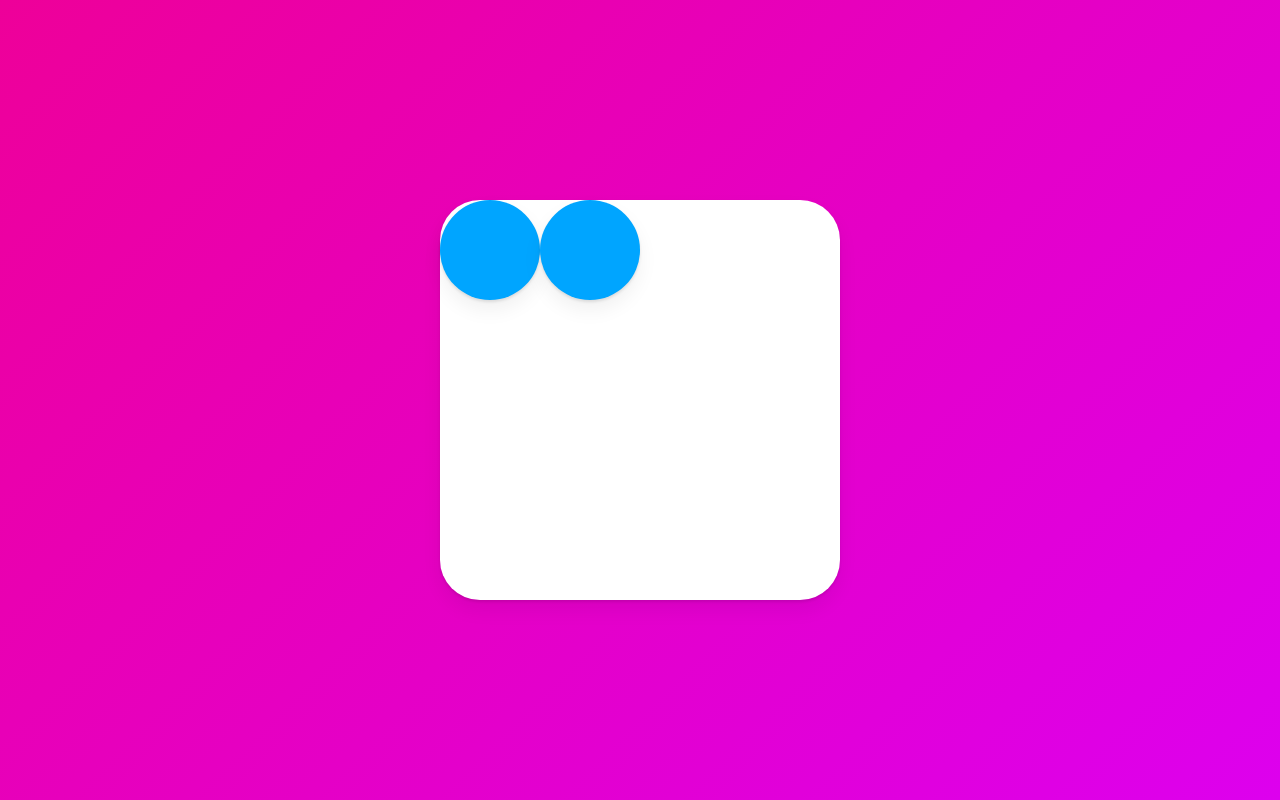
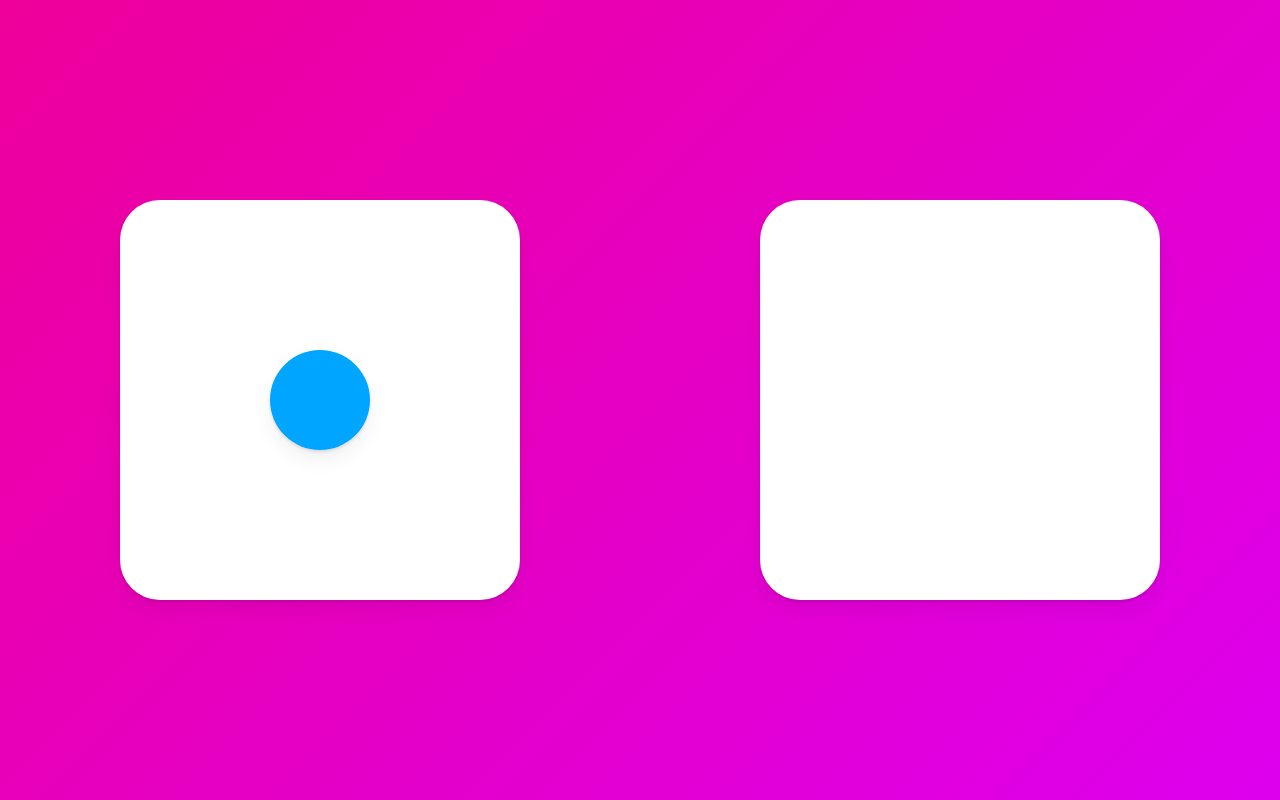
Before and after one commit to jwhong70/r-animation, a React (Create React App) app: page / in a window 1280 px wide. Built offline with nearby package versions, Linux system fonts and the light colour scheme.

Commit message:
#12 Shared Layout

```diff
--- a/src/App.tsx
+++ b/src/App.tsx
@@ -7,8 +7,9 @@
 import Path from "./components/Path";
 import Slide from "./components/Slide";
 import Layout from "./components/Layout";
+import SharedLayout from "./components/SharedLayout";
 
 function App() {
-  return <Layout />;
+  return <SharedLayout />;
 }
 export default App;
--- /dev/null
+++ b/src/components/SharedLayout.tsx
@@ -0,0 +1,51 @@
+import styled from "styled-components";
+import { motion } from "framer-motion";
+import { useState } from "react";
+
+const Wrapper = styled(motion.div)`
+  height: 100vh;
+  width: 100vw;
+  display: flex;
+  justify-content: space-around;
+  align-items: center;
+`;
+
+const Box = styled(motion.div)`
+  width: 400px;
+  height: 400px;
+  background-color: rgba(255, 255, 255, 1);
+  border-radius: 40px;
+  display: flex;
+  justify-content: center;
+  align-items: center;
+  box-shadow: 0 2px 3px rgba(0, 0, 0, 0.1), 0 10px 20px rgba(0, 0, 0, 0.06);
+`;
+//
+const Circle = styled(motion.div)`
+  background-color: #00a5ff;
+  height: 100px;
+  width: 100px;
+  box-shadow: 0 2px 3px rgba(0, 0, 0, 0.1), 0 10px 20px rgba(0, 0, 0, 0.06);
+`;
+
+function SharedLayout() {
+  const [clicked, setClicked] = useState(false);
+  const toggleClicked = () => setClicked((prev) => !prev);
+  return (
+    // LayoutGroup: 레이아웃 애니메이션을 함께 수행해야 하는 motion 컴포넌트를 그룹화함
+    // layoutId prop: LayoutGroup을 그룹화할 때, 각 컴포넌트에 설정하는 prop
+    <Wrapper onClick={toggleClicked}>
+      <Box>
+        {!clicked ? (
+          <Circle layoutId="circle" style={{ borderRadius: 50 }} />
+        ) : null}
+      </Box>
+      <Box>
+        {clicked ? (
+          <Circle layoutId="circle" style={{ borderRadius: 0, scale: 2 }} />
+        ) : null}
+      </Box>
+    </Wrapper>
+  );
+}
+export default SharedLayout;
```
